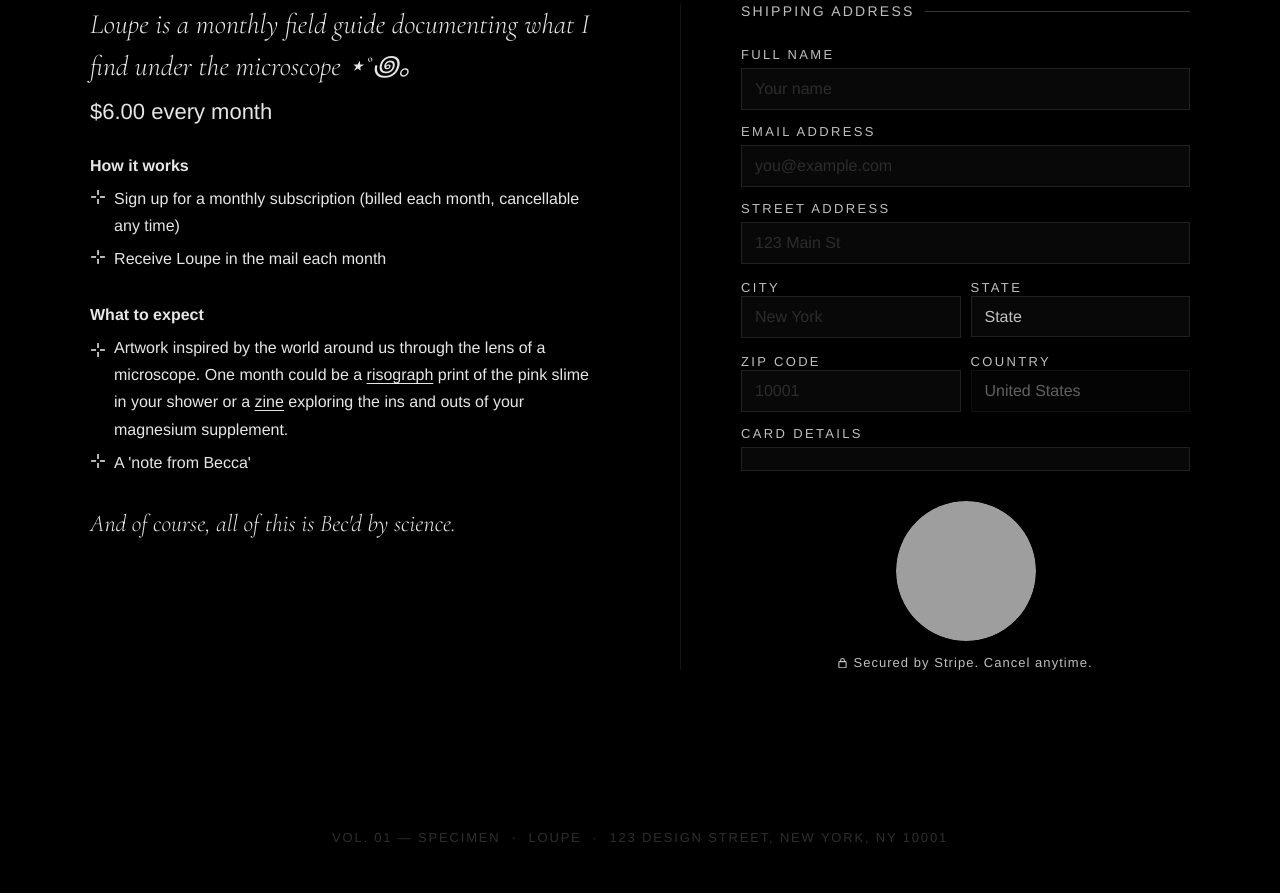
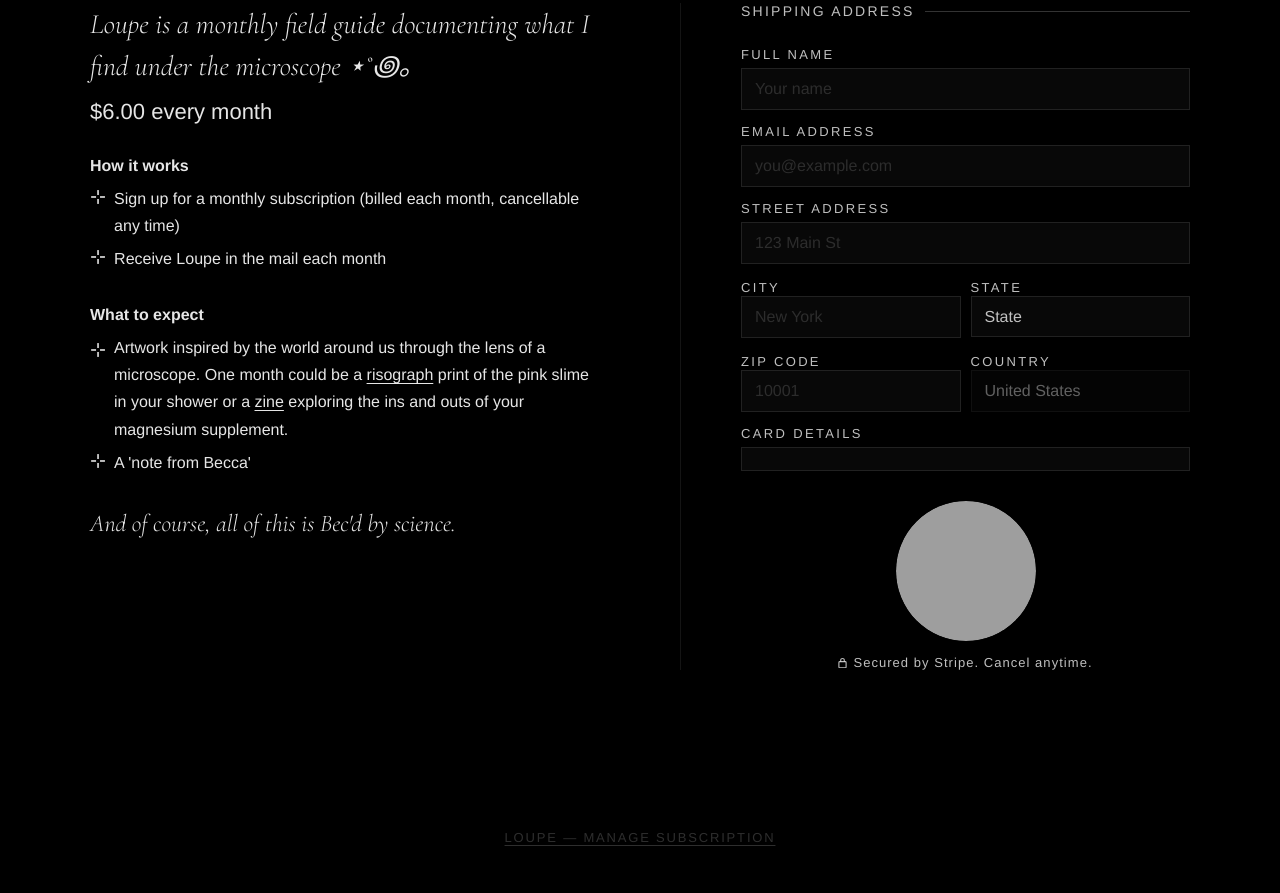
Before and after one commit to becsdesigned/loupe, a website: page newsletter.html in a window 1280 px wide. Shown: the part 2245-3138 px from the top of the page. Drawn offline with nearby package versions, Linux system fonts and the light colour scheme; grey boxes are pictures that could not be loaded; a script that the page names is missing; a web font is replaced by a local one.

Commit message:
Update newsletter.html

```diff
--- a/newsletter.html
+++ b/newsletter.html
@@ -151,6 +151,15 @@
       color: rgba(255,255,255,0.18); text-transform: uppercase; background: #000;
     }
 
+    footer a {
+      color: rgba(255,255,255,0.18);
+      text-decoration: underline;
+      text-underline-offset: 3px;
+      transition: color 0.2s;
+    }
+
+    footer a:hover { color: rgba(255,255,255,0.5); }
+
     @media (max-width: 768px) {
       .two-col { grid-template-columns: 1fr; gap: 48px; }
       .orb-catalog { width: 200px !important; height: 200px !important; }
@@ -203,18 +212,14 @@
     <div style="display:flex;flex-direction:column;gap:32px;">
 
       <div style="display:flex;flex-direction:column;gap:12px;">
-        <!-- Cormorant italic — big description -->
         <p style="font-size:28px;line-height:1.5;color:rgba(255,255,255,0.9);font-family:'Cormorant Garamond',serif;font-style:italic;font-weight:300;">
           Loupe is a monthly field guide documenting what I find under the microscope ⋆˚꩜｡
         </p>
-        <!-- Cormorant — price -->
         <span style="font-size:22px;font-weight:400;color:rgba(255,255,255,0.9);">$6.00 every month</span>
       </div>
 
       <div>
-        <!-- Fragment Mono — section header -->
         <p style="font-size:16px;font-weight:700;color:rgba(255,255,255,0.9);margin-bottom:10px;">How it works</p>
-        <!-- Helvetica — bullets -->
         <ul style="list-style:none;display:flex;flex-direction:column;gap:6px;">
           <li style="font-size:16px;line-height:1.7;color:rgba(255,255,255,0.9);display:flex;align-items:flex-start;"><span style="margin-right:8px;font-size:1.2rem;flex-shrink:0;margin-top:-4px;">⊹</span>Sign up for a monthly subscription (billed each month, cancellable any time)</li>
           <li style="font-size:16px;line-height:1.7;color:rgba(255,255,255,0.9);display:flex;align-items:flex-start;"><span style="margin-right:8px;font-size:1.2rem;flex-shrink:0;margin-top:-4px;">⊹</span>Receive Loupe in the mail each month</li>
@@ -222,16 +227,13 @@
       </div>
 
       <div>
-        <!-- Fragment Mono — section header -->
         <p style="font-size:16px;font-weight:700;color:rgba(255,255,255,0.9);margin-bottom:10px;">What to expect</p>
-        <!-- Helvetica — bullets -->
         <ul style="list-style:none;display:flex;flex-direction:column;gap:6px;">
           <li style="font-size:16px;line-height:1.7;color:rgba(255,255,255,0.9);display:block;padding-left:24px;position:relative;"><span style="position:absolute;left:0;font-size:1.2rem;">⊹</span>Artwork inspired by the world around us through the lens of a microscope. One month could be a <a href="https://en.wikipedia.org/wiki/Risograph" target="_blank" style="color:rgba(255,255,255,0.9);text-decoration:underline;text-underline-offset:3px;display:inline;">risograph</a> print of the pink slime in your shower or a <a href="https://en.wikipedia.org/wiki/Zine" target="_blank" style="color:rgba(255,255,255,0.9);text-decoration:underline;text-underline-offset:3px;display:inline;">zine</a> exploring the ins and outs of your magnesium supplement.</li>
           <li style="font-size:16px;line-height:1.7;color:rgba(255,255,255,0.9);display:flex;align-items:flex-start;"><span style="margin-right:8px;font-size:1.2rem;flex-shrink:0;margin-top:-4px;">⊹</span>A 'note from Becca'</li>
         </ul>
       </div>
 
-      <!-- Cormorant italic — sign off -->
       <p style="font-size:24px;font-style:italic;color:rgba(255,255,255,0.9);font-family:'Cormorant Garamond',serif;font-weight:300;">And of course, all of this is Bec'd by science.</p>
 
     </div>
@@ -301,7 +303,7 @@
   </div>
 </div>
 
-<footer>Vol. 01 — Specimen &nbsp;·&nbsp; Loupe &nbsp;·&nbsp; 123 Design Street, New York, NY 10001</footer>
+<footer><a href="/manage">Loupe — Manage Subscription</a></footer>
 
 <script>
   const STRIPE_PUBLISHABLE_KEY = 'pk_test_51TDYWxDOs37ggkjVOS7rU7ruMy0hDO6YtDH3PMTaf6zzzY3YzruWF8PPQnop03AqPmKvZyrxwgETeUlK17SZ98vn00d08yTV0X';
```
